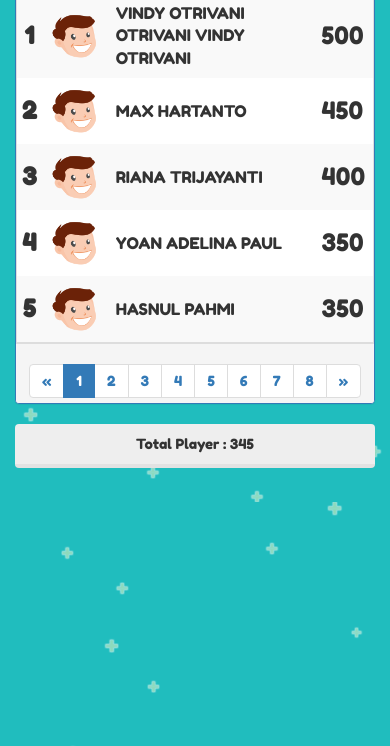
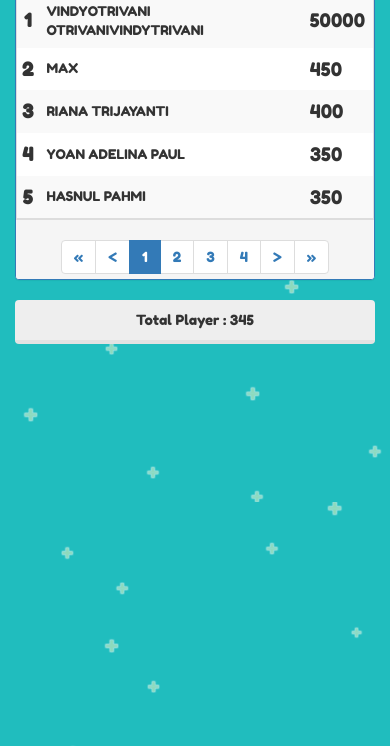
Before and after one commit to adalahoscar/lead, a plain HTML site: page index.html in a window 390 px wide. Shown: the part 98-844 px from the top of the page. Drawn offline with nearby package versions, Linux system fonts and the light colour scheme.

Commit message:
update css

```diff
--- a/css/style.css
+++ b/css/style.css
@@ -4,8 +4,6 @@ body {
 	background-image: url("patt2.png");
 	background-repeat: repeat;
 }
-
-
 
 .total {
 	text-align: center;
@@ -16,7 +14,7 @@ body {
 }
 
 .title-leaderboard {
-	color: #555555;
+	color: #FFC703;
 	font-family: 'Fredoka One', cursive;
 	text-align: center;
 	text-shadow: #ccc 0 1px 0, #c9c9c9 0 2px 0, #bbb 0 3px 0, #b9b9b9 0 4px 0, #aaa 0 5px 0,
@@ -28,7 +26,6 @@ body {
 	rgba(0, 0, 0, .2) 0 0px 0px,
 	rgba(0, 0, 0, .1) 0 0px 0px;
 }
-
 
 #user .avatar {
 	width:60px;
@@ -127,14 +124,13 @@ overflow:hidden;
 		-ms-overflow-style: -ms-autohiding-scrollbar;
 		border: 0px solid #eeeeee !important;
 	}
-
 	.name {
-		font-size: 12pt;
+		font-size: 10pt;
 	}
 	.score {
-		font-size: 18pt;
+		font-size: 14pt;
 	}
 	.no {
-		font-size: 18pt;
+		font-size: 14pt;
 	}
 }
--- a/index.html
+++ b/index.html
@@ -10,7 +10,6 @@
 	<meta name="author" content="gilkor">
 	<link rel="stylesheet" href="https://maxcdn.bootstrapcdn.com/font-awesome/4.5.0/css/font-awesome.min.css">
 	<link rel="stylesheet" href="https://maxcdn.bootstrapcdn.com/bootswatch/3.3.6/lumen/bootstrap.min.css">
-	<link rel="stylesheet" href="https://daneden.github.io/animate.css/animate.min.css">
 	<link href="https://fonts.googleapis.com/css?family=Fredoka+One" rel="stylesheet">
 	<link href="css/style.css" rel="stylesheet">
 </head>
@@ -30,52 +29,49 @@
 							<tbody>
 							<tr>
 								<td class="no">1</td>
-									<td class="avatar"><img src="img/ke_head.png" class="img-circle"></td>
-									<td class="name">VINDY OTRIVANI OTRIVANI VINDY OTRIVANI</td>
-									<td class="score">500</td>
+								<td class="avatar hidden-xs"><img src="img/ke_head.png" class="img-circle"></td>
+								<td class="name">VINDYOTRIVANI OTRIVANIVINDYTRIVANI</td>
+								<td class="score">50000</td>
 							</tr>
 							<tr>
 								<td class="no">2</td>
-									<td class="avatar"><img src="img/ke_head.png" class="img-circle"></td>
-									<td class="valign-name name">MAX HARTANTO</td>
+								<td class="avatar hidden-xs"><img src="img/ke_head.png" class="img-circle"></td>
+								<td class="valign-name name">MAX</td>
 								<td class="valign-center score">450</td>
 							</tr>
 							<tr>
 								<td class="no">3</td>
-									<td class="avatar"><img src="img/ke_head.png" class="img-circle"></td>
+								<td class="avatar hidden-xs"><img src="img/ke_head.png" class="img-circle"></td>
 								<td class="valign-name name">RIANA TRIJAYANTI</td>
 								<td class="valign-center score">400</td>
 							</tr>
 							<tr>
 								<td class="no">4</td>
-									<td class="avatar"><img src="img/ke_head.png" class="img-circle"></td>
+								<td class="avatar hidden-xs"><img src="img/ke_head.png" class="img-circle"></td>
 								<td class="valign-name name">YOAN ADELINA PAUL</td>
 								<td class="valign-center score">350</td>
 							</tr>
 							<tr>
 								<td class="no ">5</td>
-									<td class="avatar "><img src="img/ke_head.png" class="img-circle"></td>
+								<td class="avatar hidden-xs"><img src="img/ke_head.png" class="img-circle"></td>
 								<td class="valign-name name">HASNUL PAHMI</td>
 								<td class="valign-center score">350</td>
 							</tr>
 							</tbody>
 						</table>
-					</div><!-- END id="list" -->
-				</div>
-
 						<div class="panel-footer text-center">
 							<ul class="pagination">
 								<li ><a>«</a></li>
+								<li ><a><</a></li>
 								<li class="active"><a href="#">1</a></li>
 								<li ><a href="#">2</a></li>
 								<li ><a href="#">3</a></li>
 								<li ><a href="#">4</a></li>
-                <li ><a href="#">5</a></li>
-                <li ><a href="#">6</a></li>
-                <li ><a href="#">7</a></li>
-                <li ><a href="#">8</a></li>
-				<li ><a>»</a></li>
+								<li ><a>></a></li>
+								<li><a>»</a></li>
 							</ul>
+						</div>
+					</div><!-- END id="list" -->
 				</div>
 			</div><!--END panel-table-->
 
```
Lines whose indentation alone changed are shown as unchanged.
